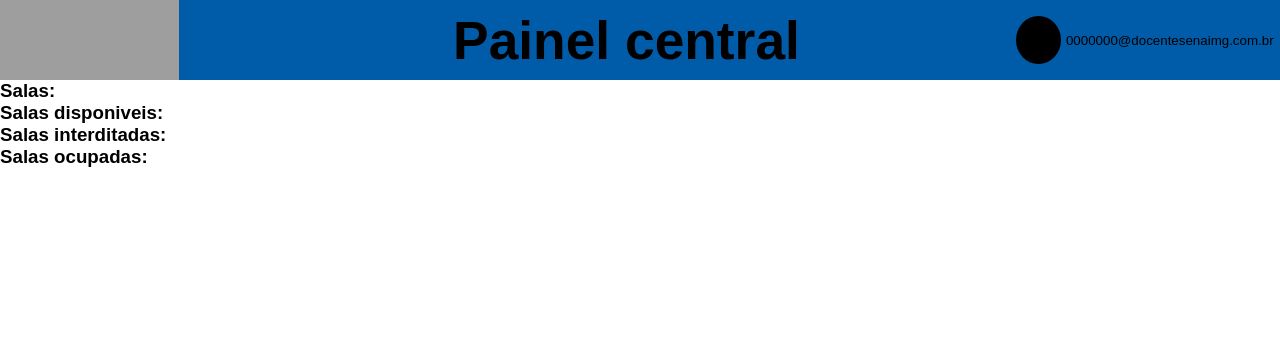
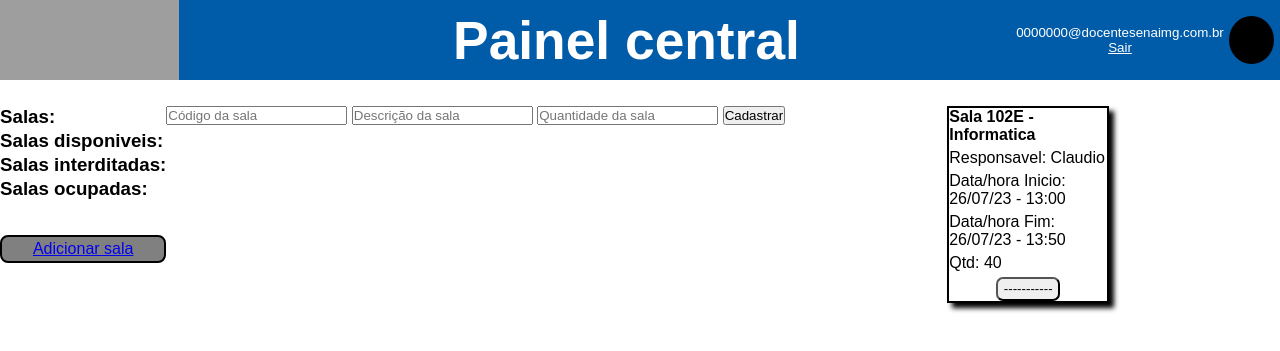
Before and after one commit to TCC-SENAI-TEO/TCC, a PHP site: page /html/home.html in a window 1280 px wide. Shown: the top 351 px of the page. Run offline with PHP 8.4, Linux system fonts and the light colour scheme; grey boxes are pictures that could not be loaded.

Commit message:
Sistema de criação de salas funcional
Iniciado o sistema de criação e cadastro de sala, funcional, porém não utilizável ainda.

```diff
--- a/css/home.css
+++ b/css/home.css
@@ -6,22 +6,17 @@
     font-family: Arial, Helvetica, sans-serif;
 }
 
-@media only screen and (max-width: 495px){
+@media only screen and (max-width: 768px) {
     .titulo {
         margin: auto !important;
+        font-size: 30pt !important;
     }
 
     .registro {
         display: none;
     }
-}
 
-@media only screen and (max-width: 768px) {
-    .titulo {
-        font-size: 30pt !important;
-    }
-
-    .img_perfil {
+    .img_perfil{
         display: none;
     }
     .senai_logo {
@@ -41,6 +36,7 @@ header {
     min-width: 100svw;
     max-width: fit-content;
     overflow: hidden;
+    color: white;
 }
 
 .titulo {
@@ -50,11 +46,20 @@ header {
 
 .perfil {
     display: flex;
-    flex-direction: row;
+    flex-direction: row-reverse;
     gap: 5px;
     align-items: center;
     font-size: 10pt;
     margin-right: .5svw;
+}
+
+.sair {
+    text-decoration: underline;
+    cursor: pointer;
+}
+
+.teste {
+    text-align: center;
 }
 
 .img_perfil {
@@ -68,3 +73,48 @@ header {
     width: 14svw;
     height: 10svh;
 }
+
+main {
+    display: flex;
+    margin-top: 2%;
+}
+
+.salas_status {
+    display: flex;
+    flex-direction: column;
+    gap: 2px;
+}
+
+.salas {
+    display: flex;
+    flex-wrap: nowrap;
+
+}
+
+.salas > div{
+    display: flex;
+    flex-direction: column;
+    gap: 5px;
+    margin-left: 50%;
+    border: 2px solid black;
+    min-width: fit-content;
+    flex-wrap: wrap;
+    width: 25svw;
+    box-shadow: 5px 5px 5px black;
+}
+
+.botao {
+    margin: auto;
+    width: 5svw;
+    height: 3svh;
+    border-radius: 7px;
+}
+
+.add_sala {
+    margin-top: 20%;
+    background-color: grey;
+    padding: 2%;
+    border: 2px solid black;
+    border-radius: 8px;
+    text-align: center;
+}
--- a/html/home.html
+++ b/html/home.html
@@ -15,18 +15,40 @@
             <h1 class="titulo">Painel central</h1>
             <div class="perfil">
                 <div class="img_perfil"></div>
-                <p class="registro">0000000@docentesenaimg.com.br</p>
+                <div class="teste">
+                    <p class="registro">0000000@docentesenaimg.com.br</p>
+                    <p class="sair">Sair</p>
+                </div>
             </div>
         </header>
 
         <main>
-            <ul>
-                <li><h3 class="salas sala">Salas: </h3></li>
+            <ul class="salas_status">
+                <li><h3 class="salas salas_totais">Salas: </h3></li>
                 <li><h3 class="salas sala_disponiveis">Salas disponiveis: </h3></li>
                 <li><h3 class="salas sala_interditadas">Salas interditadas: </h3></li>
                 <li><h3 class="salas sala_ocupadas">Salas ocupadas: </h3></li>
+                <a href="add_sala.html" target="_blank" class="link add_sala" id="add_sala">Adicionar sala</a>
             </ul>
+            <div class="tela_criar_sala" id="tela_criar_sala">
+                <form action="registar_sala" method="post">
+                    <input type="text" name="codigo_sala" id="texto_codigo_sala" placeholder="Código da sala">
+                    <input type="text" name="descricao_sala" id="texto_descricao_sala" placeholder="Descrição da sala">
+                    <input type="number" name="quantidade_sala" id="numero_quantidade_sala" placeholder="Quantidade da sala">
+                    <input type="button" value="Cadastrar" id="cadastrar_sala_btn">
+                </form>
+            </div>
+            <div class="salas"  id="salas">
+                <div class="sala_1 sala">
+                    <h4 class="tag">Sala 102E - Informatica</h4>
+                    <p class="tag">Responsavel: Claudio</p>
+                    <p class="tag">Data/hora Inicio: 26/07/23 - 13:00</p>
+                    <p class="tag">Data/hora Fim:  26/07/23 - 13:50</p>
+                    <p class="tag">Qtd: 40</p>
+                    <input type="button" value="-----------" class="botao reservar desocupar">
+                </div>
+            </div>
         </main>
-
+        <script src="../js/gerador_de_salas.js"></script>
     </body>
 </html>
--- /dev/null
+++ b/js/gerador_de_salas.js
@@ -0,0 +1,14 @@
+var $add_salabtn = document.getElementById('add_sala')
+var $salas = document.getElementById('salas')
+var $texto_codigo_sala = document.getElementById('texto_codigo_sala')
+var $texto_descricao_sala = document.getElementById('texto_descricao_sala')
+var $numero_quantidade_sala = document.getElementById('numero_quantidade_sala')
+var $cadastrar_sala_btn = document.getElementById('cadastrar_sala_btn')
+
+$cadastrar_sala_btn.addEventListener('click', () => {
+
+    var novaSala = document.createElement('div')
+    var conteudo = document.createTextNode("teste")
+    novaSala.appendChild(conteudo)
+    $salas.appendChild(novaSala)
+})
```
Also changed, not shown: html/add_sala.html (added, +11 -0 lines).
